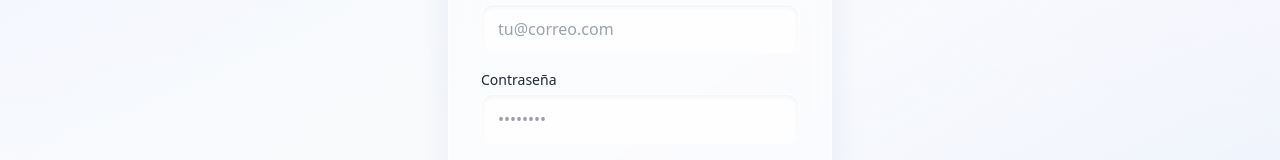
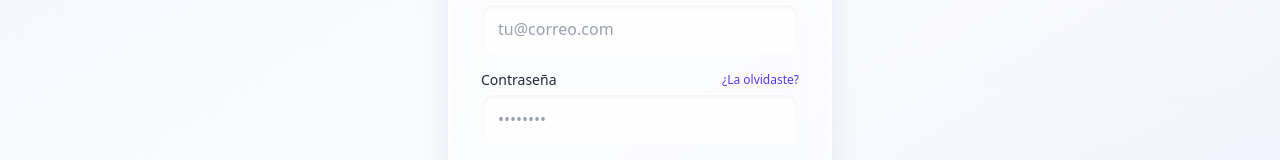
Before and after one commit to ronmardi/despensa, a Next.js app: page /login in a window 1280 px wide. Shown: the part 416-576 px from the top of the page. Built offline with nearby package versions, Linux system fonts and the light colour scheme; no server answers.

Commit message:
recuperar clave

```diff
--- a/src/app/login/page.tsx
+++ b/src/app/login/page.tsx
@@ -13,7 +13,9 @@ export default function LoginPage() {
   const [password, setPassword] = useState('')
   const [loading, setLoading] = useState(false)
   const [isSignUp, setIsSignUp] = useState(false)
+  const [isResetMode, setIsResetMode] = useState(false)
   const [errorMsg, setErrorMsg] = useState('')
+  const [successMsg, setSuccessMsg] = useState('')
 
   const handleGoogleLogin = async () => {
     setLoading(true)
@@ -35,11 +37,18 @@ export default function LoginPage() {
     e.preventDefault()
     setLoading(true)
     setErrorMsg('')
+    setSuccessMsg('')
 
-    if (isSignUp) {
+    if (isResetMode) {
+      const { error } = await supabase.auth.resetPasswordForEmail(email, {
+        redirectTo: `${window.location.origin}/auth/callback`,
+      })
+      if (error) setErrorMsg(error.message)
+      else setSuccessMsg('Te hemos enviado un enlace de recuperación a tu correo.')
+    } else if (isSignUp) {
       const { error } = await supabase.auth.signUp({ email, password })
       if (error) setErrorMsg(error.message)
-      else alert('Revisa tu correo para confirmar la cuenta')
+      else setSuccessMsg('Revisa tu correo para confirmar la cuenta.')
     } else {
       const { error } = await supabase.auth.signInWithPassword({ email, password })
       if (error) setErrorMsg(error.message)
@@ -65,7 +74,7 @@ export default function LoginPage() {
           </div>
           <h1 className="text-3xl font-bold text-gray-900 dark:text-white drop-shadow-sm mb-1">Mi Despensa</h1>
           <p className="text-sm text-gray-600 dark:text-gray-400">
-            {isSignUp ? 'Crea una cuenta nueva' : 'Gestiona el inventario de tu hogar'}
+            {isResetMode ? 'Recupera tu acceso' : isSignUp ? 'Crea una cuenta nueva' : 'Gestiona el inventario de tu hogar'}
           </p>
         </div>
 
@@ -75,7 +84,15 @@ export default function LoginPage() {
           </div>
         )}
 
-        {/* Botón de Google SSO */}
+        {successMsg && (
+          <div className="mb-5 rounded-xl bg-emerald-500/10 border border-emerald-500/20 p-3 text-center text-sm text-emerald-600 dark:text-emerald-400">
+            {successMsg}
+          </div>
+        )}
+
+        {/* Botón de Google - Se oculta si el usuario quiere recuperar contraseña */}
+        {!isResetMode && (
+          <>
             <button
               type="button"
               onClick={handleGoogleLogin}
@@ -96,6 +113,8 @@ export default function LoginPage() {
               <span className="text-xs text-gray-500 dark:text-gray-400 uppercase font-medium">O con correo</span>
               <div className="h-px w-full bg-gray-300 dark:bg-slate-700"></div>
             </div>
+          </>
+        )}
 
         <form onSubmit={handleAuth} className="space-y-4">
           <div>
@@ -112,19 +131,36 @@ export default function LoginPage() {
             />
           </div>
 
+          {!isResetMode && (
             <div>
-            <label className="block text-sm font-medium text-gray-800 dark:text-gray-200 mb-1">
+              <div className="flex items-center justify-between mb-1">
+                <label className="block text-sm font-medium text-gray-800 dark:text-gray-200">
                   Contraseña
                 </label>
+                {!isSignUp && (
+                  <button
+                    type="button"
+                    onClick={() => {
+                      setIsResetMode(true)
+                      setErrorMsg('')
+                      setSuccessMsg('')
+                    }}
+                    className="text-xs font-medium text-indigo-600 dark:text-indigo-400 hover:text-indigo-700 dark:hover:text-indigo-300 transition-colors"
+                  >
+                    ¿La olvidaste?
+                  </button>
+                )}
+              </div>
               <input
                 type="password"
-              required
+                required={!isResetMode}
                 value={password}
                 onChange={(e) => setPassword(e.target.value)}
                 placeholder="••••••••"
                 className="block w-full rounded-xl bg-white/50 dark:bg-slate-900/50 backdrop-blur-sm border border-white/40 dark:border-slate-700/40 px-4 py-3 text-gray-900 dark:text-white placeholder-gray-400 dark:placeholder-gray-500 focus:bg-white/80 dark:focus:bg-slate-800 focus:outline-none focus:ring-2 focus:ring-indigo-400 shadow-inner transition-all"
               />
             </div>
+          )}
 
           <button
             type="submit"
@@ -132,21 +168,36 @@ export default function LoginPage() {
             className="mt-6 w-full flex items-center justify-center gap-2 rounded-xl bg-linear-to-r from-indigo-500 to-purple-500 px-4 py-3.5 font-semibold text-white shadow-lg hover:shadow-xl hover:from-indigo-600 hover:to-purple-600 disabled:opacity-50 transition-all active:scale-[0.98] cursor-pointer"
           >
             {loading ? <Loader2 className="h-5 w-5 animate-spin" /> : null}
-            {loading ? 'Cargando...' : isSignUp ? 'Registrarse' : 'Iniciar Sesión'}
+            {loading ? 'Cargando...' : isResetMode ? 'Enviar enlace de recuperación' : isSignUp ? 'Registrarse' : 'Iniciar Sesión'}
           </button>
         </form>
 
         <div className="mt-6 text-center">
+          {isResetMode ? (
+            <button
+              type="button"
+              onClick={() => {
+                setIsResetMode(false)
+                setErrorMsg('')
+                setSuccessMsg('')
+              }}
+              className="text-sm font-medium text-gray-500 dark:text-gray-400 hover:text-gray-900 dark:hover:text-white transition-colors cursor-pointer"
+            >
+              Volver a iniciar sesión
+            </button>
+          ) : (
             <button
               type="button"
               onClick={() => {
                 setIsSignUp(!isSignUp)
                 setErrorMsg('')
+                setSuccessMsg('')
               }}
               className="text-sm font-medium text-indigo-600 dark:text-indigo-400 hover:text-indigo-700 dark:hover:text-indigo-300 transition-colors cursor-pointer"
             >
               {isSignUp ? '¿Ya tienes cuenta? Inicia sesión' : 'Crear cuenta nueva'}
             </button>
+          )}
         </div>
 
       </div>
```
Lines whose indentation alone changed are shown as unchanged.
